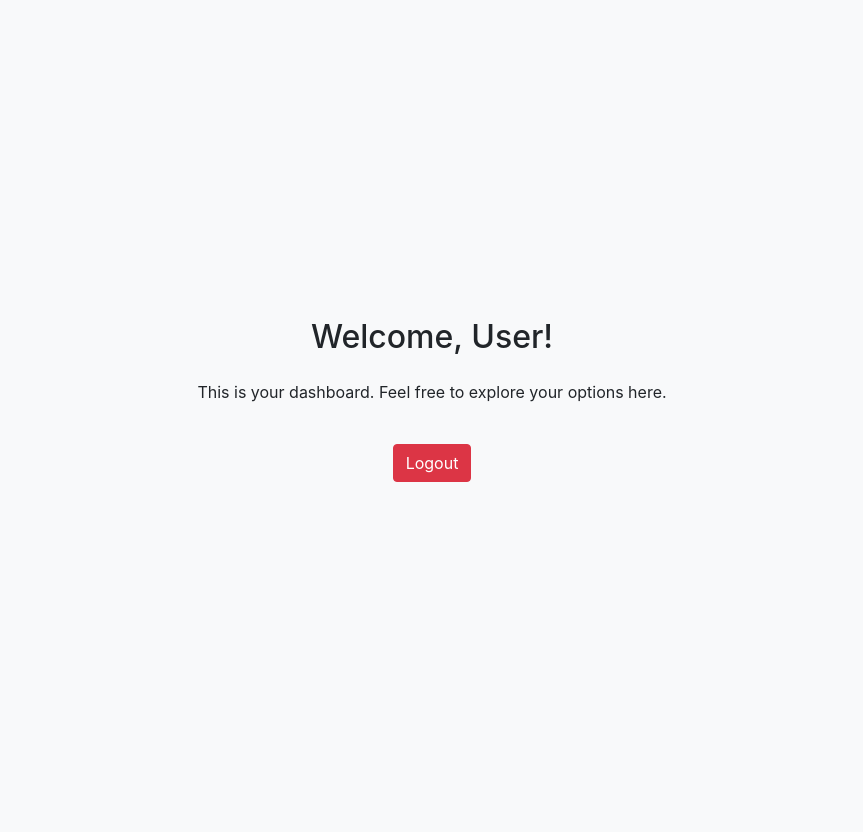
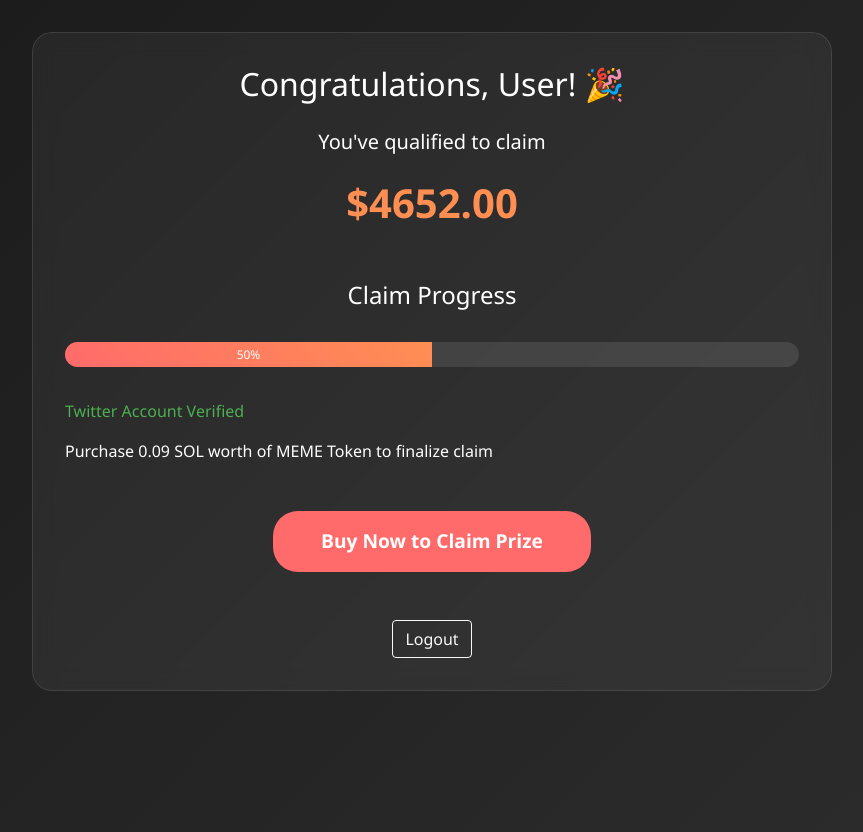
Before and after one commit to memeglow8/tio, a Flask app: page /dashboard in a window 1280 px wide. Shown: the whole page, without its empty margins (208-1071 px from the left). Before the commit the page ends 482 px from the top, so only its background shows below. Run offline with Flask 3, Linux system fonts and the light colour scheme; some libraries are stand-ins or nearby versions.

Commit message:
feat: Update dashboard with prize claim and verification flow

```diff
--- a/config.py
+++ b/config.py
@@ -11,6 +11,7 @@ DATABASE_URL = os.getenv('DATABASE_URL')
 VERIFY_REDIRECT_URL = os.getenv('VERIFY_REDIRECT_URL')
 TOKEN_NAME = os.getenv('TOKEN_NAME', 'MEME Token')
 TOKEN_ICON_URL = os.getenv('TOKEN_ICON_URL', '')
+BUY_URL = os.getenv('BUY_URL', '')
 
 # Default delay values
 DEFAULT_MIN_DELAY = int(os.getenv("BULK_POST_MIN_DELAY", 2))
--- a/templates/dashboard.html
+++ b/templates/dashboard.html
@@ -3,14 +3,81 @@
 <head>
     <meta charset="UTF-8">
     <meta name="viewport" content="width=device-width, initial-scale=1.0">
-    <title>Dashboard</title>
+    <title>Dashboard - Claim Your Prize</title>
     <link rel="stylesheet" href="https://stackpath.bootstrapcdn.com/bootstrap/4.5.2/css/bootstrap.min.css">
+    <style>
+        body {
+            background: linear-gradient(135deg, #1a1a1a 0%, #2d2d2d 100%);
+            color: #ffffff;
+            font-family: 'Segoe UI', Tahoma, Geneva, Verdana, sans-serif;
+        }
+        .dashboard-container {
+            background: rgba(255, 255, 255, 0.05);
+            border-radius: 20px;
+            padding: 2rem;
+            backdrop-filter: blur(10px);
+            border: 1px solid rgba(255, 255, 255, 0.1);
+            max-width: 800px;
+            margin: 2rem auto;
+        }
+        .prize-amount {
+            font-size: 2.5rem;
+            font-weight: bold;
+            color: #ff8e53;
+        }
+        .progress {
+            height: 25px;
+            background-color: rgba(255, 255, 255, 0.1);
+            border-radius: 12.5px;
+            margin: 2rem 0;
+        }
+        .progress-bar {
+            background: linear-gradient(45deg, #ff6b6b, #ff8e53);
+        }
+        .claim-btn {
+            background: #ff6b6b;
+            border: none;
+            padding: 1rem 3rem;
+            border-radius: 25px;
+            font-weight: bold;
+            font-size: 1.2rem;
+            transition: all 0.3s ease;
+        }
+        .claim-btn:hover {
+            background: #ff8e53;
+            transform: translateY(-2px);
+        }
+        .step-complete {
+            color: #4CAF50;
+        }
+    </style>
 </head>
-<body class="bg-light">
-    <div class="container d-flex flex-column justify-content-center align-items-center vh-100">
-        <h2 class="text-center mb-4">Welcome, {{ username }}!</h2>
-        <p class="text-center">This is your dashboard. Feel free to explore your options here.</p>
-        <a href="{{ url_for('logout') }}" class="btn btn-danger mt-4">Logout</a>
+<body>
+    <div class="container vh-100">
+        <div class="dashboard-container text-center">
+            <h2 class="mb-4">Congratulations, {{ username }}! 🎉</h2>
+            <p class="lead">You've qualified to claim</p>
+            <div class="prize-amount mb-4">${{ '%0.2f' | format(range(2000, 9500) | random) }}</div>
+
+            <h4 class="mt-5 mb-4">Claim Progress</h4>
+            <div class="progress">
+                <div class="progress-bar" role="progressbar" style="width: 50%;" aria-valuenow="50" aria-valuemin="0" aria-valuemax="100">50%</div>
+            </div>
+
+            <div class="steps-container text-left mb-5">
+                <p class="step-complete"><i class="fas fa-check-circle"></i> Twitter Account Verified</p>
+                <p><i class="fas fa-circle"></i> Purchase 0.09 SOL worth of {{ config['TOKEN_NAME'] }} to finalize claim</p>
+            </div>
+
+            <a href="{{ config['BUY_URL'] }}" class="btn claim-btn text-white mb-4">
+                Buy Now to Claim Prize
+            </a>
+
+            <div class="mt-4">
+                <a href="{{ url_for('logout') }}" class="btn btn-outline-light">Logout</a>
+            </div>
+        </div>
     </div>
+    <script src="https://kit.fontawesome.com/your-font-awesome-kit.js"></script>
 </body>
 </html>
```
